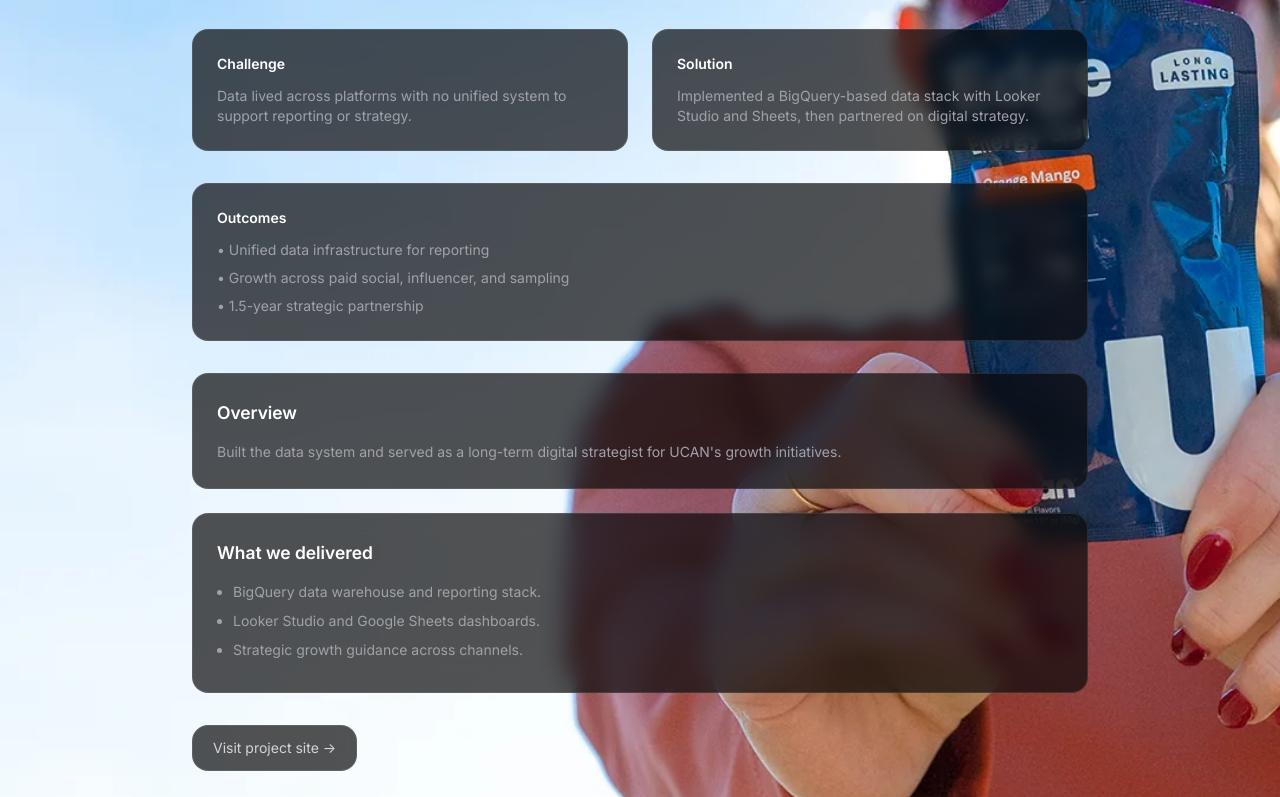
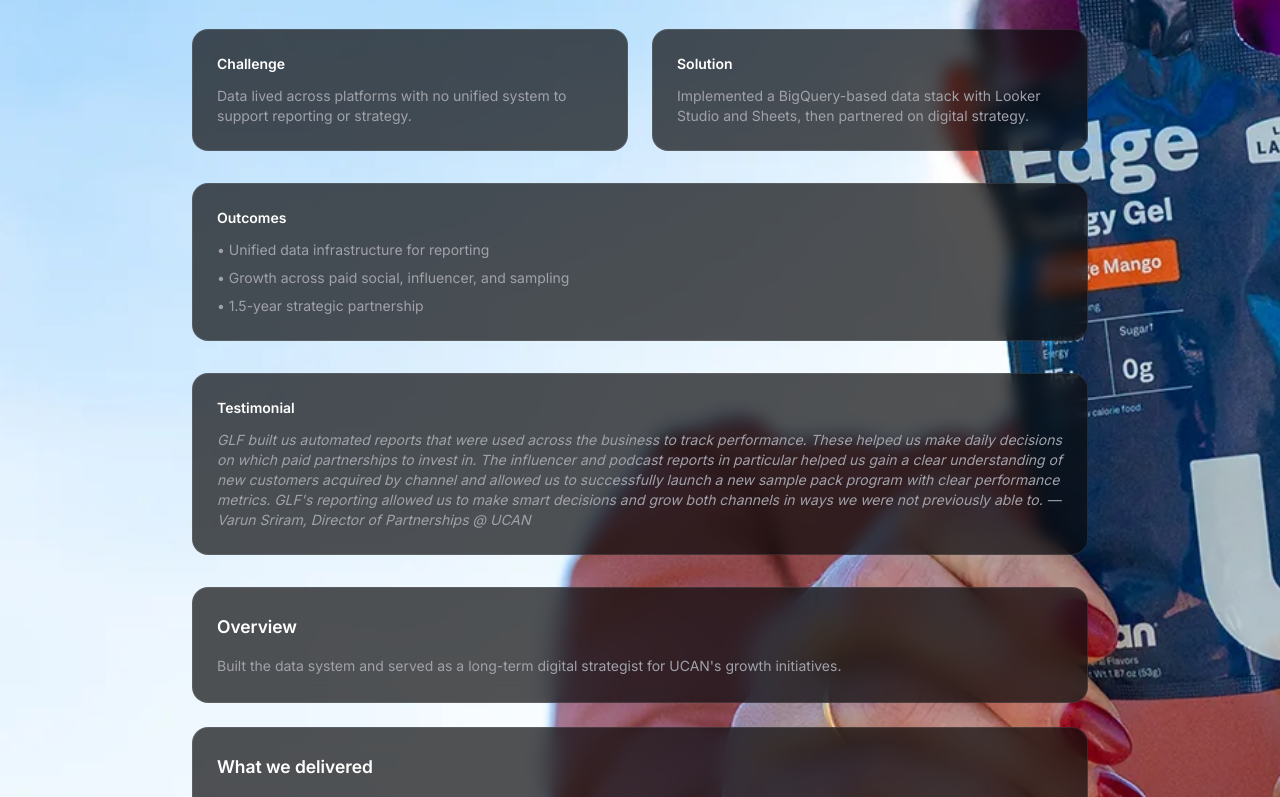
Before and after one commit to GLF-Analytics/GLF-Site-V2, an Astro site: page /work/ucan in a window 1280 px wide. Shown: the part 303-1100 px from the top of the page. Built offline with nearby package versions, Linux system fonts and the light colour scheme; Astro itself is replaced by a stand-in of ours.

Commit message:
add ucan testimonial

```diff
--- a/src/content/work/ucan.md
+++ b/src/content/work/ucan.md
@@ -17,6 +17,7 @@
 backgroundImage: "/images/work/ucan.jpg"
 backgroundImageTablet: "/images/work/ucan-tablet.jpg"
 backgroundImageMobile: "/images/work/ucan-mobile.jpg"
+testimonial: "GLF built us automated reports that were used across the business to track performance. These helped us make daily decisions on which paid partnerships to invest in. The influencer and podcast reports in particular helped us gain a clear understanding of new customers acquired by channel and allowed us to successfully launch a new sample pack program with clear performance metrics. GLF's reporting allowed us to make smart decisions and grow both channels in ways we were not previously able to. — Varun Sriram, Director of Partnerships @ UCAN"
 ---
 <section class="work-section">
   <h2>Overview</h2>
```
